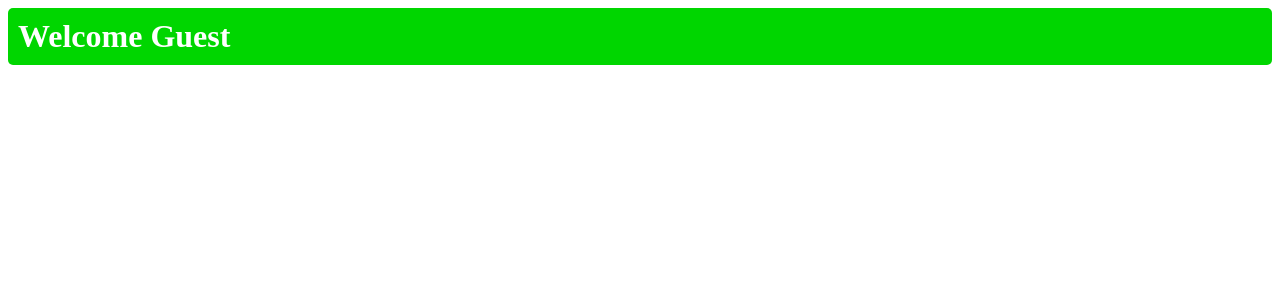
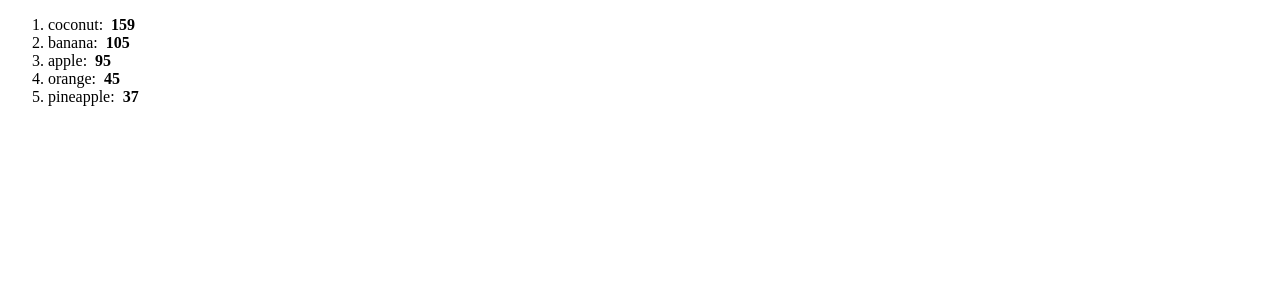
Before and after one commit to blitzster/ReactJs, a React (Vite) app: page / in a window 1280 px wide. Shown: the top 300 px of the page. Built offline with nearby package versions, Linux system fonts and the light colour scheme.

Commit message:
added a render list

```diff
--- a/src/App.jsx
+++ b/src/App.jsx
@@ -5,6 +5,7 @@ import Card from './Card.jsx'
 import Button from './Button.jsx'
 import Student from './Student.jsx'
 import UserGreetings from './UserGreetings.jsx'
+import List from './List.jsx'
 
 function App() {
   return (
@@ -15,7 +16,8 @@ function App() {
       <Student name="Patrick" age={42} isStudent={false} />
       <Student /> */}
 
-      <UserGreetings isLoggedIn={true} />
+      {/* <UserGreetings isLoggedIn={true} /> */}
+      <List />
 
       {/* <Button>
 
--- /dev/null
+++ b/src/List.jsx
@@ -0,0 +1,20 @@
+
+
+function List() {
+    // const fruits = ["apple", "orange", "banana", "coconut", "pineapple"];
+    const fruits = [{ id: 1, name: "apple", calories: 95 },
+    { id: 2, name: "orange", calories: 45 },
+    { id: 3, name: "banana", calories: 105 },
+    { id: 4, name: "coconut", calories: 159 },
+    { id: 5, name: "pineapple", calories: 37 }];
+    // fruits.sort();
+
+    // fruits.sort((a, b) => a.name.localeCompare(b.name)); //ALPHABETICAL
+    // fruits.sort((a, b) => b.name.localeCompare(a.name)); //Reverse sort
+    // fruits.sort((a, b) => a.calories - b.calories); //Numeric
+    fruits.sort((a, b) => b.calories - a.calories); //Reverse Numeric
+
+    const listItems = fruits.map(fruit => <li key={fruit.id}>{fruit.name}: &nbsp;<b>{fruit.calories}</b></li>);  //<li key={fruit.name}> removes the warning in the web page.
+    return (<ol>{listItems}</ol>);
+}
+export default List
```
